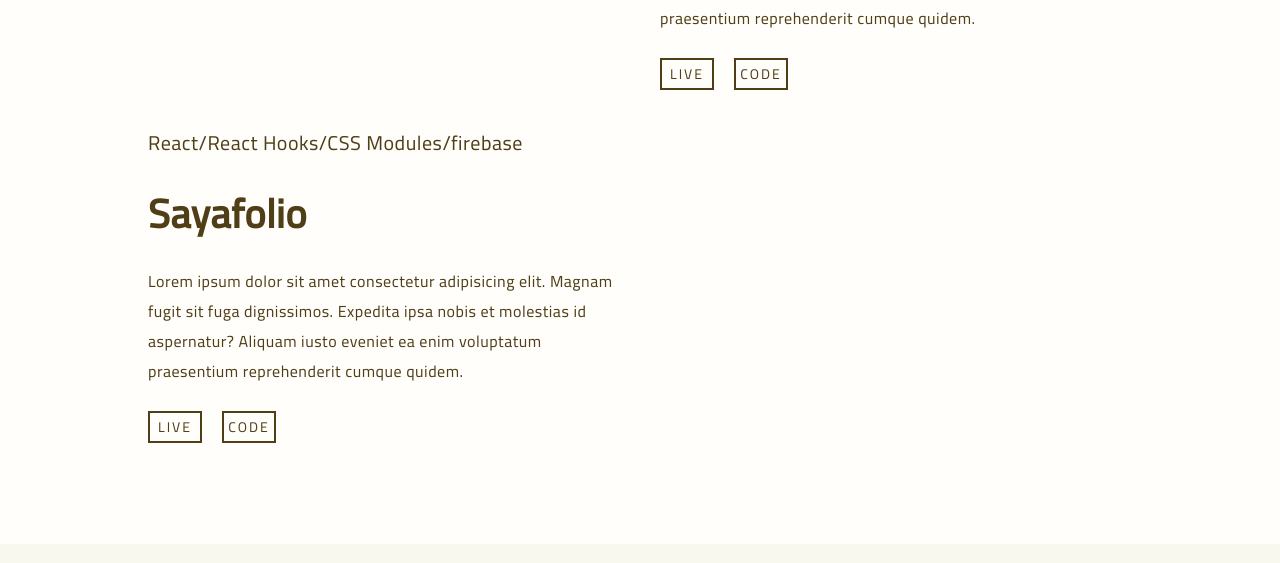
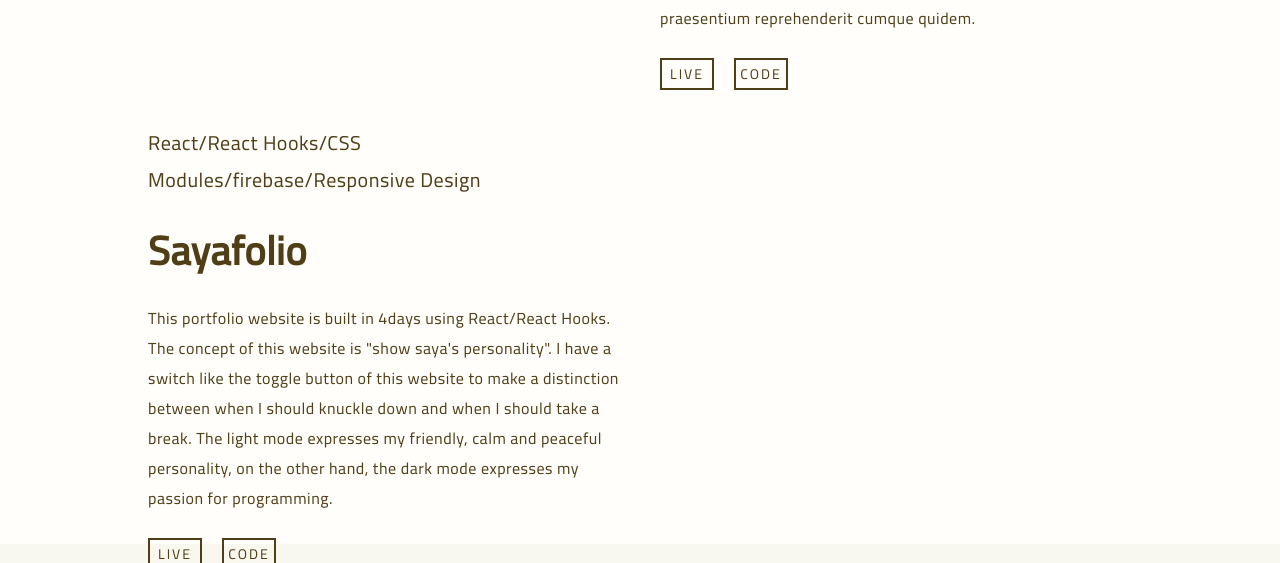
Before and after one commit to saya0118/sayafolio, a React (Create React App) app: page / in a window 1280 px wide. Shown: the part 3508-4071 px from the top of the page. Built offline with nearby package versions, Linux system fonts and the light colour scheme; a web font is replaced by a local one.

Commit message:
changed text of work description

```diff
--- a/src/component/Work/Work.jsx
+++ b/src/component/Work/Work.jsx
@@ -131,14 +131,17 @@ export const Work = () => {
             </div>
             <div className={styles["project-description-box"]}>
               <p className={styles["project-language"]}>
-                React/React Hooks/CSS Modules/firebase
+                React/React Hooks/CSS Modules/firebase/Responsive Design
               </p>
               <h3 className={styles["project-title"]}>Sayafolio</h3>
               <p className={styles["project-description"]}>
-                Lorem ipsum dolor sit amet consectetur adipisicing elit. Magnam
-                fugit sit fuga dignissimos. Expedita ipsa nobis et molestias id
-                aspernatur? Aliquam iusto eveniet ea enim voluptatum praesentium
-                reprehenderit cumque quidem.
+                This portfolio website is built in 4days using React/React
+                Hooks. The concept of this website is "show saya's personality".
+                I have a switch like the toggle button of this website to make a
+                distinction between when I should knuckle down and when I should
+                take a break. The light mode expresses my friendly, calm and
+                peaceful personality, on the other hand, the dark mode expresses
+                my passion for programming.
               </p>
               <div className={styles["link-container"]}>
                 <Button size="small" text="LIVE" href="#" />
```
